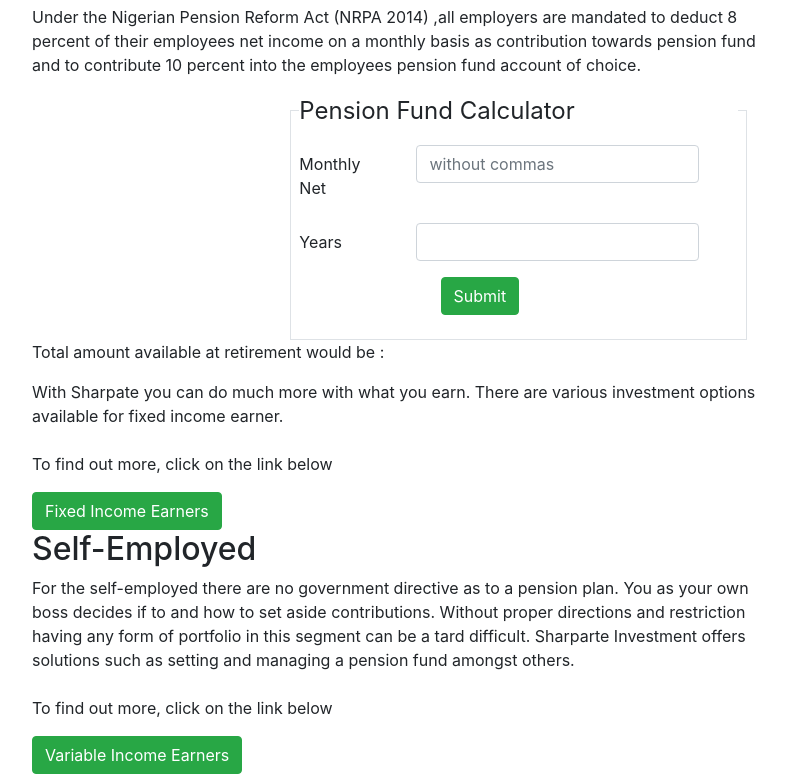
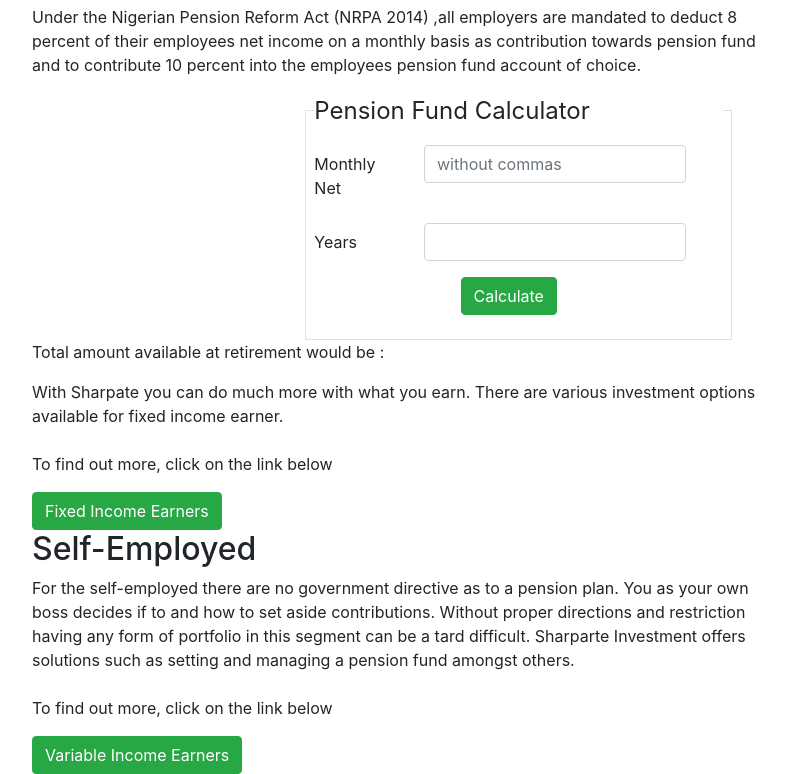
Before and after one commit to OkweyeChioma/sharpateinvestmentservices, a website: page index.html in a window 1280 px wide. Shown: the part 1379-2153 px from the top of the page, without its empty margins (53-839 px from the left). Drawn offline with nearby package versions, Linux system fonts and the light colour scheme.

Commit message:
adjusted button

```diff
--- a/index.html
+++ b/index.html
@@ -114,6 +114,7 @@
 					</p>
 					<div class="col-12 offset-md-4 col-md-8">
 						<form>
+							<div class="container">
 								<fieldset class="border p-2">
 									<legend class="w-auto">Pension Fund Calculator</legend>
 									<div class="form-group row">
@@ -129,11 +130,12 @@
 										</div>
 									</div>
 									<div class="form-group row">
-									<div class="offset-md-4">
-										<button class="btn btn-success"type="button" onclick="myFunction()">Submit</button>
+										<div class="offset-md-4 col-md-6">
+											<button class="btn btn-success" type="button" onclick="myFunction()">Calculate</button>
 										</div>
 									</div>
 								</fieldset>
+							</div>
 						</form>
 					</div>
 						<p> Total amount available at retirement would be : </p>
```
Also changed, not shown: contactus.html (+1 -1 lines). Lines whose indentation alone changed are shown as unchanged.
